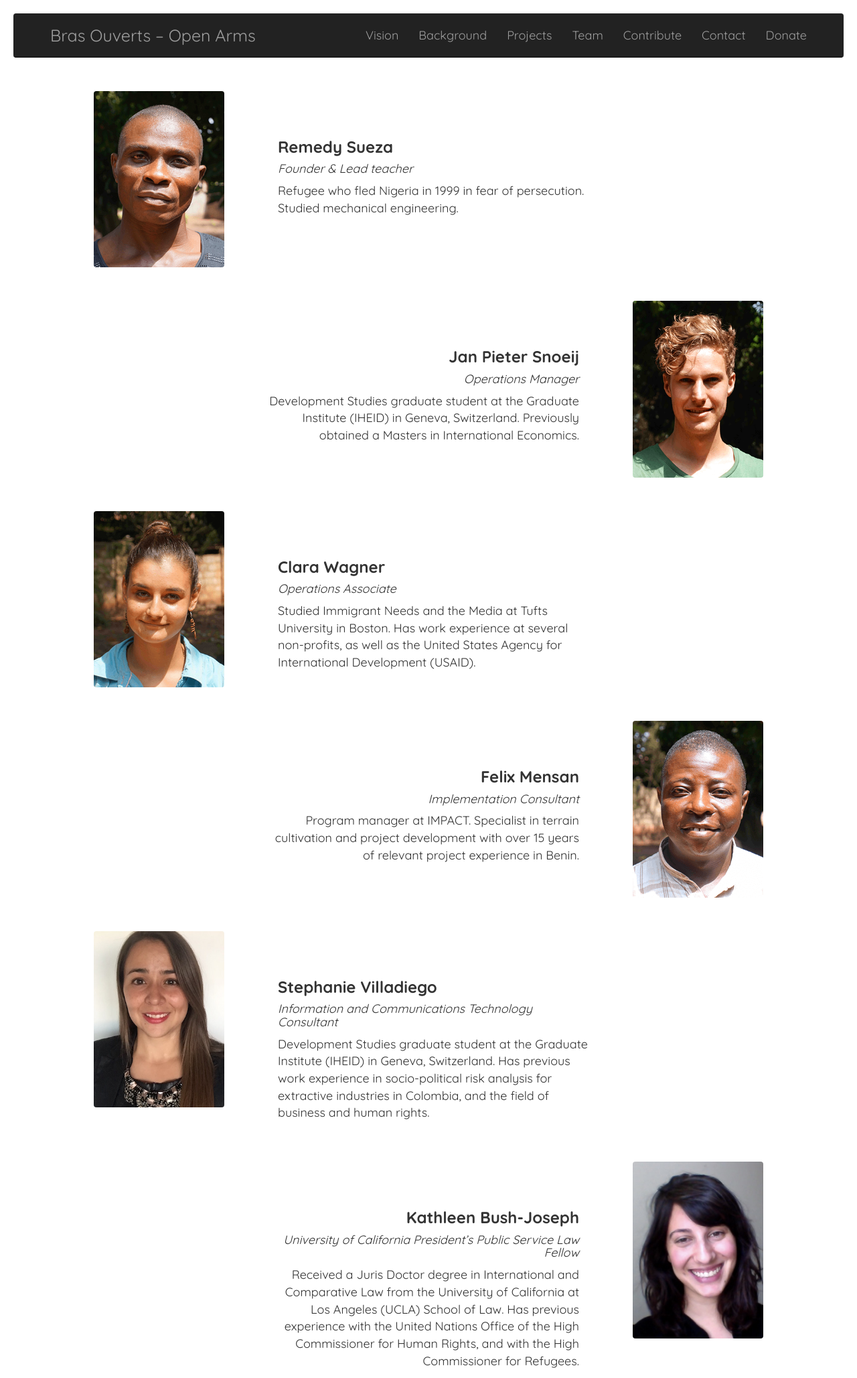
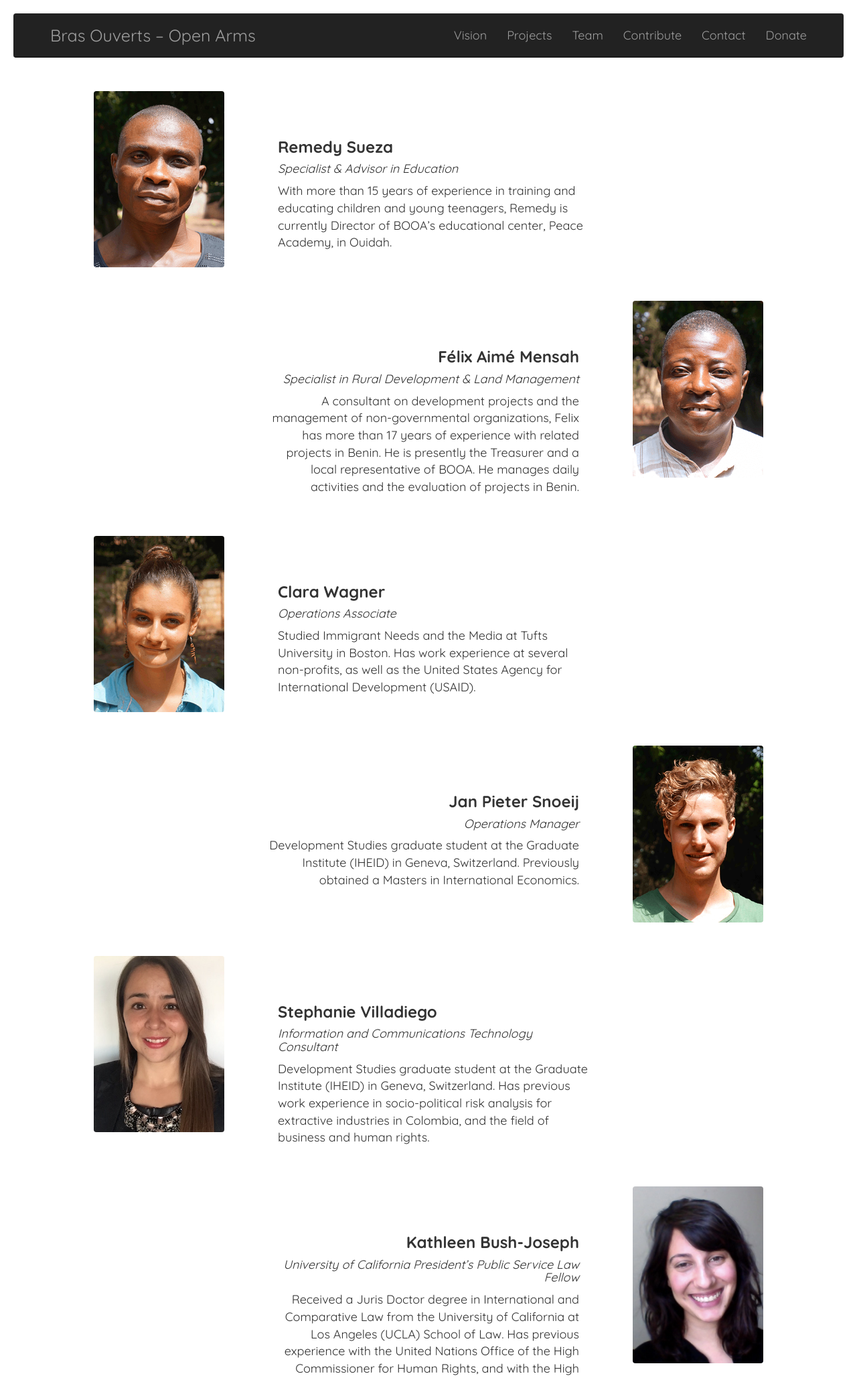
Before and after one commit to HotGiardiniera/booa, a Python web app: template main/templates/team.html in a window 1280 px wide. Shown: the top 2057 px of the page at 67% size. Run offline with Jinja, Linux system fonts and the light colour scheme; the template is opened without the code that fills it, so the values that code supplies are empty.

Commit message:
text changes for may 2017 and remove pictures

```diff
--- a/main/templates/base.html
+++ b/main/templates/base.html
@@ -18,7 +18,6 @@
 						<div>
 							<ul class="nav navbar-nav pull-right">
 								<li {% if tab == "vision" %} class="active" {% endif %}><a href="{{ url_for('main.vision') }}">Vision</a></li>
-								<li {% if tab == "background" %} class="active" {% endif %}><a href="{{ url_for('main.background') }}">Background</a></li>
 								<li {% if tab == "projects" %} class="active" {% endif %}><a href="{{ url_for('main.projects') }}">Projects</a></li>
 								<li {% if tab == "team" %} class="active" {% endif %}><a href="{{ url_for('main.team') }}">Team</a></li>
 								<li {% if tab == "contribute" %} class="active" {% endif %}><a href="{{ url_for('main.contribute') }}">Contribute</a></li>
--- a/main/templates/home.html
+++ b/main/templates/home.html
@@ -6,7 +6,7 @@
 		</div>
 		<div id="main-text" class="col-md-4">
 			<h2 style="font-size: 31px;"><strong>Bras Ouverts – Open Arms</strong></h2>
-			The main goal of Bras Ouverts – Open Arms (BOOA) is to establish a sustainably financed school that provides free education in Ouidah, Benin. BOOA serves a community of Nigerian refugees who fled environmental destruction, as well as marginalized Beninese children. In particular, we prioritize the education and empowerment of women and girls.
+			The main goal of Bras Ouverts – Open Arms (BOOA) is to improve the lives of marginalized communities in Benin. BOOA is based in Ouidah in the Atlantique Department of Benin.
 		</div>
 	</div>
 {% endblock %}
--- a/main/templates/team.html
+++ b/main/templates/team.html
@@ -6,20 +6,19 @@
 			<img src="{{ STATIC_URL }}images/team/remedy.png" class="team-img pull-left" width="195">
 			<div class="pull-left left-space top-space col-md-6">
 				<h3 class="name-heading"><strong>Remedy Sueza</strong></h3>
-				<h4 class="team-title"><i>Founder &amp; Lead teacher</i></h4>
+				<h4 class="team-title"><i>Specialist &amp; Advisor in Education</i></h4>
 				<p>
-					Refugee who fled Nigeria in 1999 in fear of persecution. Studied mechanical engineering.
+					With more than 15 years of experience in training and educating children and young teenagers, Remedy is currently Director of BOOA’s educational center, Peace Academy, in Ouidah.
 				</p>
 			</div>
 		</div>
 		<div class="row bottom-space">
-			<img src="{{ STATIC_URL }}images/team/jp.png" class="team-img pull-right" width="195">
+			<img src="{{ STATIC_URL }}images/team/felix.png" class="team-img pull-right" width="195">
 			<div class="pull-right right-space top-space text-right col-md-6">
-				<h3 class="name-heading"><strong>Jan Pieter Snoeij</strong></h3>
-				<h4 class="team-title"><i>Operations Manager</i></h4>
+				<h3 class="name-heading"><strong>Félix Aimé Mensah</strong></h3>
+				<h4 class="team-title"><i>Specialist in Rural Development &amp; Land Management</i></h4>
 				<p>
-					Development Studies graduate student at the Graduate Institute (IHEID) in Geneva, Switzerland.
-					Previously obtained a Masters in International Economics.
+					A consultant on development projects and the management of non-governmental organizations, Felix has more than 17 years of experience with related projects in Benin. He is presently the Treasurer and a local representative of BOOA. He manages daily activities and the evaluation of projects in Benin.
 				</p>
 			</div>
 		</div>
@@ -36,13 +35,13 @@
 			</div>
 		</div>
 		<div class="row bottom-space">
-			<img src="{{ STATIC_URL }}images/team/felix.png" class="team-img pull-right" width="195">
+			<img src="{{ STATIC_URL }}images/team/jp.png" class="team-img pull-right" width="195">
 			<div class="pull-right right-space top-space text-right col-md-6">
-				<h3 class="name-heading"><strong>Felix Mensan</strong></h3>
-				<h4 class="team-title"><i>Implementation Consultant</i></h4>
+				<h3 class="name-heading"><strong>Jan Pieter Snoeij</strong></h3>
+				<h4 class="team-title"><i>Operations Manager</i></h4>
 				<p>
-					Program manager at IMPACT. Specialist in terrain cultivation and project development
-					with over 15 years of relevant project experience in Benin.
+					Development Studies graduate student at the Graduate Institute (IHEID) in Geneva, Switzerland.
+					Previously obtained a Masters in International Economics.
 				</p>
 			</div>
 		</div>
@@ -71,24 +70,13 @@
 			</div>
 		</div>
 		<div class="row bottom-space">
-			<img src="{{ STATIC_URL }}images/team/anatole.png" class="team-img pull-left" width="195">
-			<div class="pull-left left-space top-space col-md-6">
-				<h3 class="name-heading"><strong>Anatole Megnigbeto</strong></h3>
-				<h4 class="team-title"><i>Project Advisor</i></h4>
-				<p>
-					Executive director at IMPACT, a Beninese non-profit. Has over 15 years of experience
-					with the execution of education and sustainable agriculture projects in Benin.
-				</p>
-			</div>
-		</div>
-		<div class="row bottom-space">
-			<img src="{{ STATIC_URL }}images/team/chris.jpg" class="team-img pull-right" width="195">
-			<div class="pull-right right-space top-space text-right col-md-6">
+			<img src="{{ STATIC_URL }}images/team/chris.jpg" class="team-img pull-left" width="195">
+			<div class="pull-left right-left top-space text-right col-md-6">
 				<h3 class="name-heading"><strong>Chris Moirano</strong></h3>
 				<h4 class="team-title"><i>Technology Cosultant</i></h4>
 				<p>
-					Graduate of Marquette University College of Business Administration. Currently working as
-					a software engineer at Procured Health and for BOOA.
+					Computer science graduate student at New York University. Currently working as
+					a software engineer at Procured Health and for BOOA implementing the computer lab.
 				</p>
 			</div>
 		</div>
--- a/main/views.py
+++ b/main/views.py
@@ -13,10 +13,6 @@ def home():
 @main.route('/vision')
 def vision():
     return render_template("vision.html", tab="vision")
-
-@main.route('/background')
-def background():
-    return render_template("background.html", tab="background")
 
 @main.route('/projects')
 def projects():
```
Also changed, not shown: main/templates/contact.html (+6 -8 lines), main/templates/projects.html (+27 -57 lines), main/templates/vision.html (+7 -19 lines), static/images/team/anatole.png (deleted), 2 other files.
